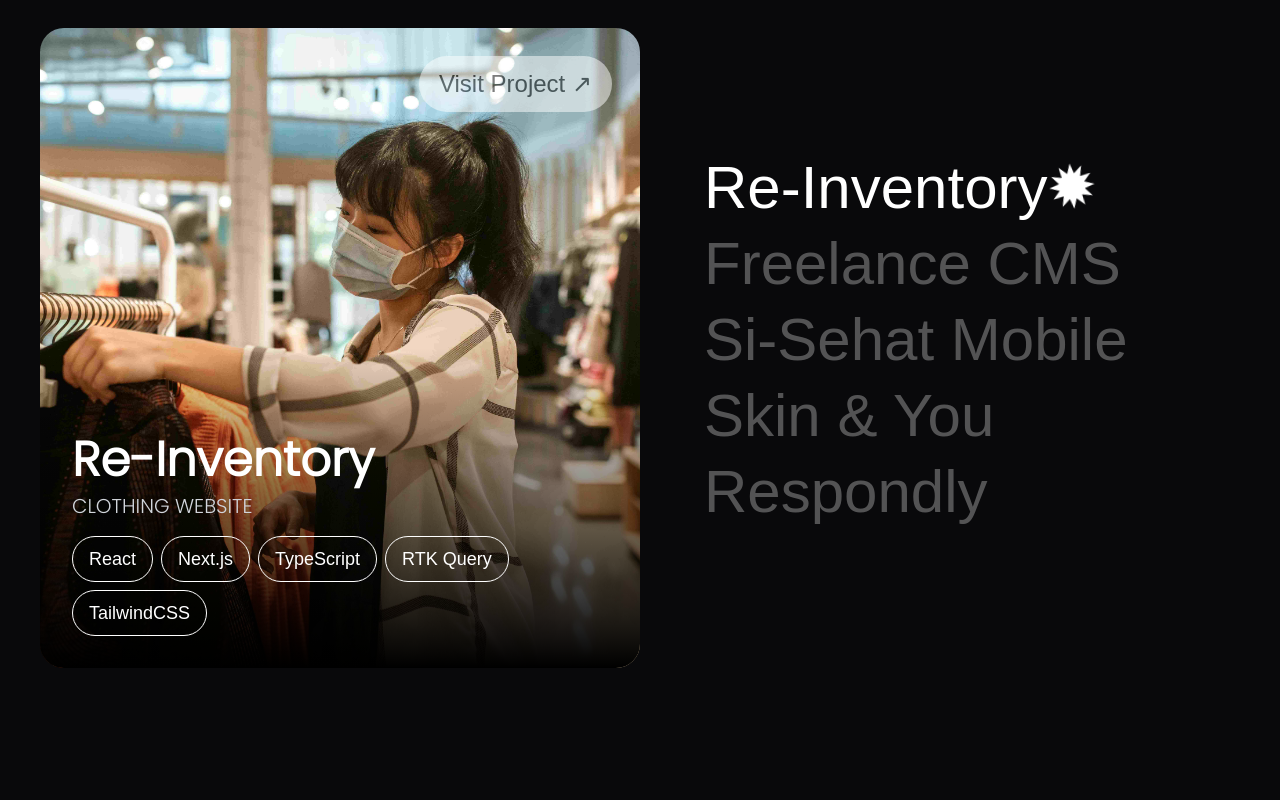
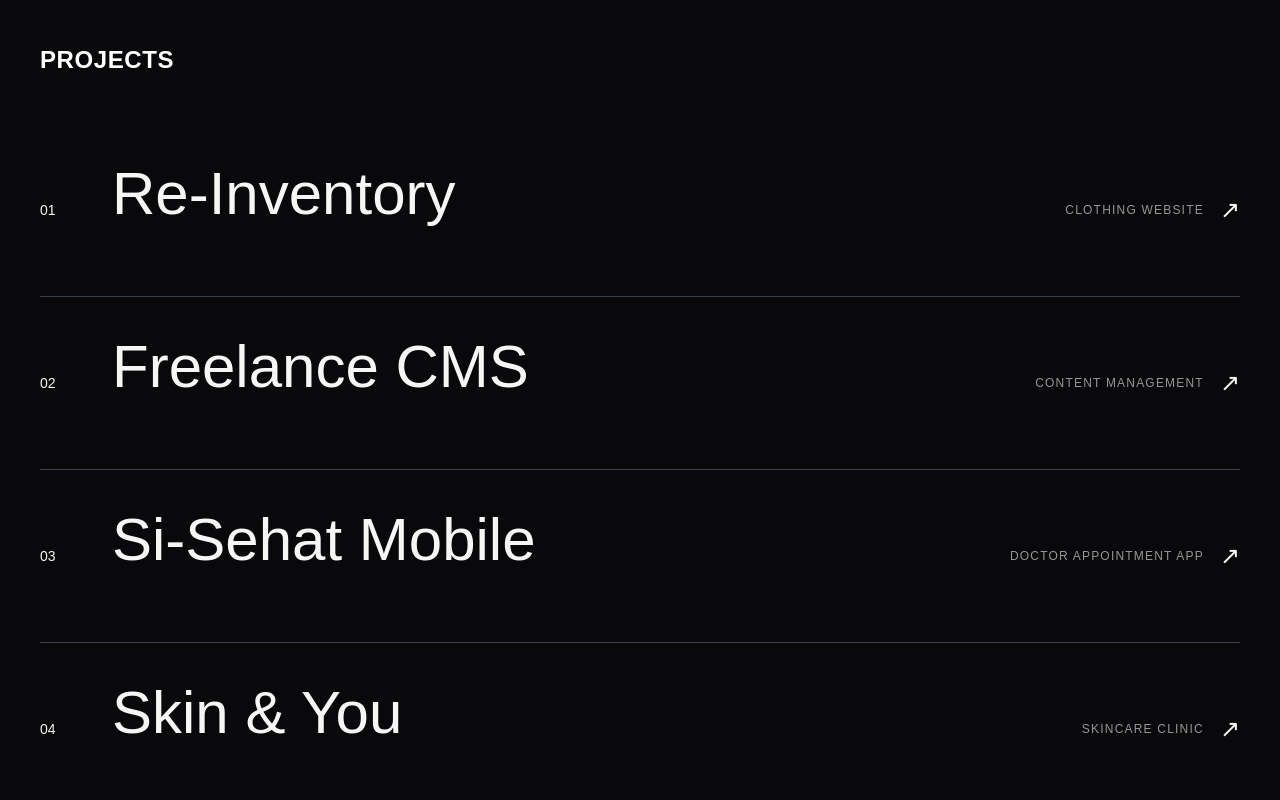
Before and after one commit to pr4th4meshh/p4-portfolio, a React (Vite) app: page / in a window 1280 px wide. Shown: the part 1680-2480 px from the top of the page. Built offline with nearby package versions, Linux system fonts and the light colour scheme.

Commit message:
update: projects section ui

```diff
--- a/src/components/Projects.jsx
+++ b/src/components/Projects.jsx
@@ -1,5 +1,5 @@
 import { useState } from "react"
-import { motion, AnimatePresence, useDragControls } from "framer-motion"
+import { motion } from "framer-motion"
 import REINImage from "../assets/shopping.jpeg"
 import FREELANCEImage from "../assets/freelancecms.jpeg"
 import DOCTORSImage from "../assets/doctors.jpeg"
@@ -9,6 +9,7 @@ import FORMSImage from "../assets/forms.jpeg"
 const projects = [
   {
     id: 1,
+    number: "01",
     title: "Re-Inventory",
     description: "CLOTHING WEBSITE",
     image: REINImage,
@@ -17,30 +18,34 @@ const projects = [
   },
   {
     id: 2,
+    number: "02",
     title: "Freelance CMS",
-    description: "CONTENT MANAGEMENT SYSTEM",
+    description: "CONTENT MANAGEMENT",
     image: FREELANCEImage,
     tech: ["React", "TypeScript", "RTK Query", "TailwindCSS"],
     link: "https://docs.google.com/document/d/1nLHX2pKMJMujqavqwANDVwAAnNEQl5c5j_nFy50KvsY/edit?usp=sharing",
   },
   {
     id: 3,
+    number: "03",
     title: "Si-Sehat Mobile",
-    description: "DOCTOR'S APPOINTMENT MOBILE APP",
+    description: "DOCTOR APPOINTMENT APP",
     image: DOCTORSImage,
     tech: ["React Native", "TypeScript", "Expo", "Expo Router"],
     link: "https://github.com/pr4th4meshh/doctors-react-native-app",
   },
   {
     id: 4,
+    number: "04",
     title: "Skin & You",
-    description: "SKINCARE CLINIC & MEDICARE",
+    description: "SKINCARE CLINIC",
     image: SKINCAREImage,
     tech: ["Next.js", "TypeScript", "MongoDB", "Mongoose", "TailwindCSS"],
     link: "https://github.com/pr4th4meshh/book-appointment-mern",
   },
   {
     id: 5,
+    number: "05",
     title: "Respondly",
     description: "RESPONSE COLLECTOR",
     image: FORMSImage,
@@ -50,130 +55,147 @@ const projects = [
 ]
 
 function ProjectShowcase() {
-  const [activeIndex, setActiveIndex] = useState(0)
-  const dragControls = useDragControls()
-
-  const variants = {
-    enter: (direction) => ({
-      x: direction > 0 ? 1000 : -1000,
-      opacity: 0,
-    }),
-    center: {
-      zIndex: 1,
-      x: 0,
-      opacity: 1,
-    },
-    exit: (direction) => ({
-      zIndex: 0,
-      x: direction < 0 ? 1000 : -1000,
-      opacity: 0,
-    }),
-  }
-
-  const handleDragEnd = (event, info) => {
-    const swipeThreshold = 50
-    if (info.offset.x > swipeThreshold) {
-      // Swiped right
-      setActiveIndex((prevIndex) =>
-        prevIndex === 0 ? projects.length - 1 : prevIndex - 1
-      )
-    } else if (info.offset.x < -swipeThreshold) {
-      // Swiped left
-      setActiveIndex((prevIndex) =>
-        prevIndex === projects.length - 1 ? 0 : prevIndex + 1
-      )
-    }
-  }
+  const [hoveredIndex, setHoveredIndex] = useState(null)
 
   return (
-    <div className="bg-primary py-16 min-h-screen flex flex-col">
-        <h1 className="container mx-auto text-white text-2xl font-bold uppercase tracking-wide mb-8 font-pop">
+    <section className="bg-primary pt-36 pb-10 min-h-screen" id="projects">
+      <div className="container mx-auto">
+        <h1 className="text-2xl font-bold uppercase tracking-wide mb-12 font-pop text-white">
           projects
         </h1>
 
-        <main className="container mx-auto flex-grow flex flex-col lg:flex-row gap-8">
-          {/* Project Showcase */}
-          <div className="w-full md:w-[50%] h-[50vh] md:h-[80vh] relative overflow-hidden">
-            <AnimatePresence initial={false}>
+        <div>
+          {projects.map((project, index) => (
+            <a
+              key={project.id}
+              href={project.link}
+              target="_blank"
+              rel="noopener noreferrer"
+              className="relative overflow-hidden block border-b border-gray-700 cursor-none"
+              onMouseEnter={() => setHoveredIndex(index)}
+              onMouseLeave={() => setHoveredIndex(null)}
+            >
+              {/* Desktop: row background image */}
               <motion.div
-                key={activeIndex}
-                variants={variants}
-                initial="enter"
-                animate="center"
-                exit="exit"
-                transition={{
-                  x: { type: "spring", stiffness: 700, damping: 80 },
-                  opacity: { duration: 0.5 },
-                }}
-                className="absolute inset-0"
-                drag="x"
-                dragControls={dragControls}
-                dragConstraints={{ left: 0, right: 0 }}
-                dragElastic={1}
-                onDragEnd={handleDragEnd}
+                className="hidden md:block absolute inset-0 z-0"
+                animate={{ opacity: hoveredIndex === index ? 1 : 0 }}
+                transition={{ duration: 0.35, ease: "easeOut" }}
               >
                 <img
-                  src={projects[activeIndex].image}
-                  alt={projects[activeIndex].title}
-                  className="w-full h-full object-cover rounded-3xl"
-                  loading="lazy"
+                  src={project.image}
+                  alt=""
+                  aria-hidden
+                  className="w-full h-full object-cover"
                 />
-                <div className="absolute bg-gradient-to-t from-black via-transparent to-transparent inset-0 flex flex-col items-start justify-end p-4 sm:p-8 rounded-3xl">
-                  <h2 className="text-white text-3xl md:text-5xl mb-1 sm:mb-2 font-bold">
-                    {projects[activeIndex].title}
-                  </h2>
-                  <p className="text-gray-300 text-sm md:text-xl mb-3 sm:mb-4">
-                    {projects[activeIndex].description}
+                {/* semi-transparent overlay — light enough for mix-blend-difference to read */}
+                <div className="absolute inset-0 bg-zinc-950/55" />
+              </motion.div>
+
+              {/* ── Mobile layout (< 1060px) ── */}
+              <div className="relative z-10 flex items-center gap-4 py-6 md:hidden">
+                <div className="flex-1 min-w-0">
+                  <div className="flex items-start justify-between gap-3 mb-2">
+                    <h2 className="text-3xl ss:text-4xl font-pop text-white leading-tight">
+                      {project.title}
+                    </h2>
+                    <span className="text-white text-xl shrink-0 mt-1">&#8599;</span>
+                  </div>
+                  <p className="text-gray-400 text-xs font-pop uppercase tracking-widest mb-2">
+                    {project.description}
                   </p>
-                  <div className="flex flex-wrap gap-2">
-                    {projects[activeIndex].tech.map((tech) => (
-                      <span
-                        key={tech}
-                        className="text-white border border-white px-4 py-2 rounded-full text-xs md:text-lg font-pop"
-                      >
-                        {tech}
-                      </span>
-                    ))}
+                  <p className="text-gray-500 text-xs font-pop leading-relaxed">
+                    {project.tech.join(" · ")}
+                  </p>
+                </div>
+
+                <div className="shrink-0 w-24 h-16 ss:w-32 ss:h-20 rounded-xl overflow-hidden">
+                  <img
+                    src={project.image}
+                    alt={project.title}
+                    className="w-full h-full object-cover"
+                    loading="lazy"
+                  />
+                </div>
+              </div>
+
+              {/* ── Desktop layout (≥ 1060px) ── */}
+              {/*
+                mix-blend-difference on this layer: white text inverts
+                against whatever the composited background is, keeping
+                it readable on both plain dark bg and image bg.
+              */}
+              <div
+                className="relative z-10 hidden md:flex items-center justify-between w-full gap-4 py-10 mix-blend-difference"
+              >
+                <div className="flex items-center gap-10 flex-1 min-w-0">
+                  <motion.span
+                    className="text-white text-sm font-pop w-8 shrink-0"
+                    animate={{
+                      opacity:
+                        hoveredIndex === null || hoveredIndex === index ? 1 : 0.15,
+                    }}
+                    transition={{ duration: 0.25 }}
+                  >
+                    {project.number}
+                  </motion.span>
+
+                  <div className="min-w-0">
+                    <motion.h2
+                      className="text-5xl lg:text-6xl font-pop text-white leading-tight"
+                      animate={{
+                        x: hoveredIndex === index ? 10 : 0,
+                        opacity:
+                          hoveredIndex === null || hoveredIndex === index
+                            ? 1
+                            : 0.15,
+                      }}
+                      transition={{ duration: 0.25, ease: "easeOut" }}
+                    >
+                      {project.title}
+                    </motion.h2>
+
+                    {/* Always rendered — opacity only, so row height never shifts */}
+                    <motion.p
+                      className="text-white text-sm font-pop mt-3 tracking-widest"
+                      animate={{
+                        opacity: hoveredIndex === index ? 0.7 : 0,
+                      }}
+                      transition={{ duration: 0.2 }}
+                    >
+                      {project.tech.join(" · ")}
+                    </motion.p>
                   </div>
-                  <a
-                    href={projects[activeIndex].link}
-                    target="_blank"
-                    rel="noopener noreferrer"
-                    className="text-black bg-white text-md md:text-2xl font-pop px-5 py-3 rounded-full gap-2 absolute md:top-7 top-3 right-3 md:right-7 animate-pulse"
+                </div>
+
+                <div className="flex items-center gap-4 shrink-0">
+                  <motion.span
+                    className="text-white text-xs font-pop uppercase tracking-widest"
+                    animate={{
+                      opacity:
+                        hoveredIndex === null || hoveredIndex === index ? 0.6 : 0.15,
+                    }}
+                    transition={{ duration: 0.25 }}
                   >
-                    Visit Project &#8599;
-                  </a>
+                    {project.description}
+                  </motion.span>
+                  <motion.span
+                    className="text-white text-2xl font-pop"
+                    animate={{
+                      x: hoveredIndex === index ? 6 : 0,
+                      opacity:
+                        hoveredIndex === null || hoveredIndex === index ? 1 : 0.15,
+                    }}
+                    transition={{ duration: 0.25 }}
+                  >
+                    &#8599;
+                  </motion.span>
                 </div>
-              </motion.div>
-            </AnimatePresence>
-          </div>
-
-          {/* Project List */}
-          <div className="w-full md:w-[45%] min-h-min p-4 md:p-8 flex flex-col justify-center">
-            {projects.map((project, index) => (
-              <motion.div
-                key={project.id}
-                onClick={() => {
-                  setActiveIndex(index)
-                }}
-                whileHover={{ scale: 1.03 }}
-                whileTap={{ scale: 0.97 }}
-              >
-                <h1
-                  className={`text-white text-4xl md:text-6xl font-pop mb-4 cursor-none flex ${
-                    index === activeIndex
-                      ? "opacity-100 font-thin"
-                      : "opacity-30"
-                  }`}
-                >
-                  {project.title}{" "}
-                  {index === activeIndex && <h1 className="font-pop animate-spin-slow">✹</h1>}
-                </h1>
-              </motion.div>
-            ))}
-          </div>
-        </main>
-    </div>
+              </div>
+            </a>
+          ))}
+        </div>
+      </div>
+    </section>
   )
 }
 
```
